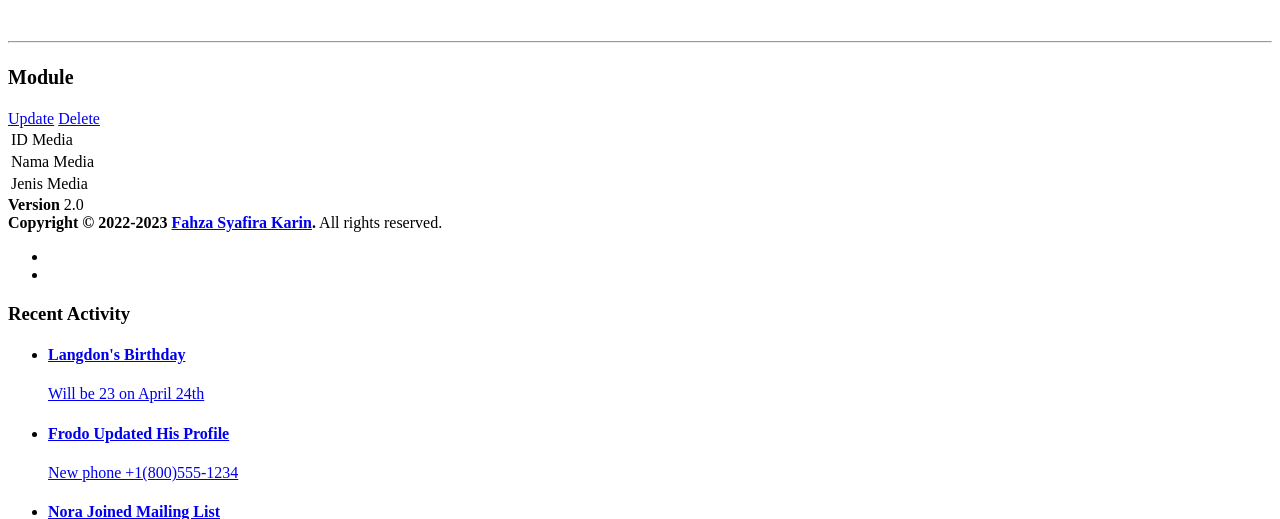
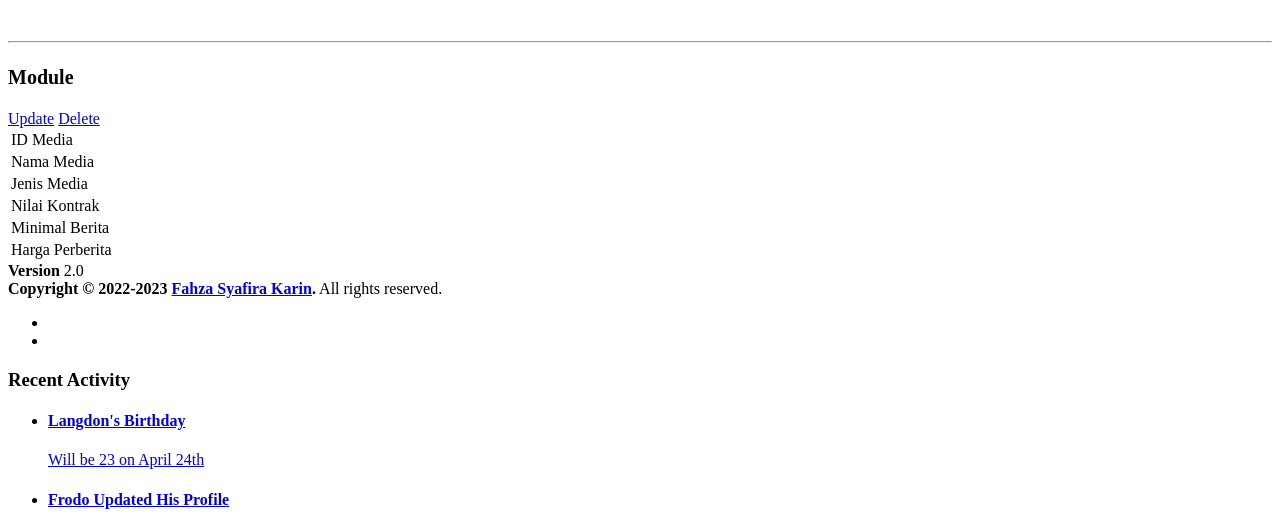
Before and after one commit to fahzakarin25/EKLIPING-PROYEK, a Yii app: the page made by EKLIPING PROYEK/backend/views/media/view.php in a window 1280 px wide. Shown: the part 3359-3878 px from the top of the page. Run offline with PHP 8.4 and a stand-in for Yii, Linux system fonts and the light colour scheme; the template is opened without the code that fills it, so the values that code supplies are empty; some libraries are stand-ins or nearby versions.

Commit message:
UPDATE CODINGAN V-6

```diff
--- a/EKLIPING PROYEK/backend/views/kliping/view.php
+++ b/EKLIPING PROYEK/backend/views/kliping/view.php
@@ -100,12 +100,12 @@ $this->params['breadcrumbs'][] = $this->title;
                             </div>
                         </div>
                         <div class="col-md-6">
-                            <?php
+                        <?php
                             $root_folder = Yii::getAlias('@root');
                             $gambar = Html::img($root_folder . $model->lokasi_upload, ['class' => 'img-responsive']);
 
                             echo $gambar;
-                            ?>
+                        ?>
                         </div>
                     </div>
                 </div>
--- a/EKLIPING PROYEK/backend/views/media/view.php
+++ b/EKLIPING PROYEK/backend/views/media/view.php
@@ -62,6 +62,33 @@ $this->params['breadcrumbs'][] = $this->title;
                                                     ?>
                                                 </td>
                                             </tr>
+                                            <tr>
+                                                <td>Nilai Kontrak</td>
+                                                <td>
+                                                    <?php
+                                                        $jnilai= $model->nilai_kontrak;
+                                                        echo $jnilai;
+                                                    ?>
+                                                </td>
+                                            </tr>
+                                            <tr>
+                                                <td>Minimal Berita</td>
+                                                <td>
+                                                    <?php
+                                                        $minimal= $model->minimal_berita;
+                                                        echo $minimal;
+                                                    ?>
+                                                </td>
+                                            </tr>
+                                            <tr>
+                                                <td>Harga Perberita</td>
+                                                <td>
+                                                    <?php
+                                                        $harga= $model->harga_perberita;
+                                                        echo $harga;
+                                                    ?>
+                                                </td>
+                                            </tr>
                                         </tbody>
                                     </table>
                                 </div>
```
Also changed, not shown: EKLIPING PROYEK/backend/views/jurnalis/_search.php (+14 -1 lines), EKLIPING PROYEK/backend/views/kliping/_search.php (+13 -1 lines).
